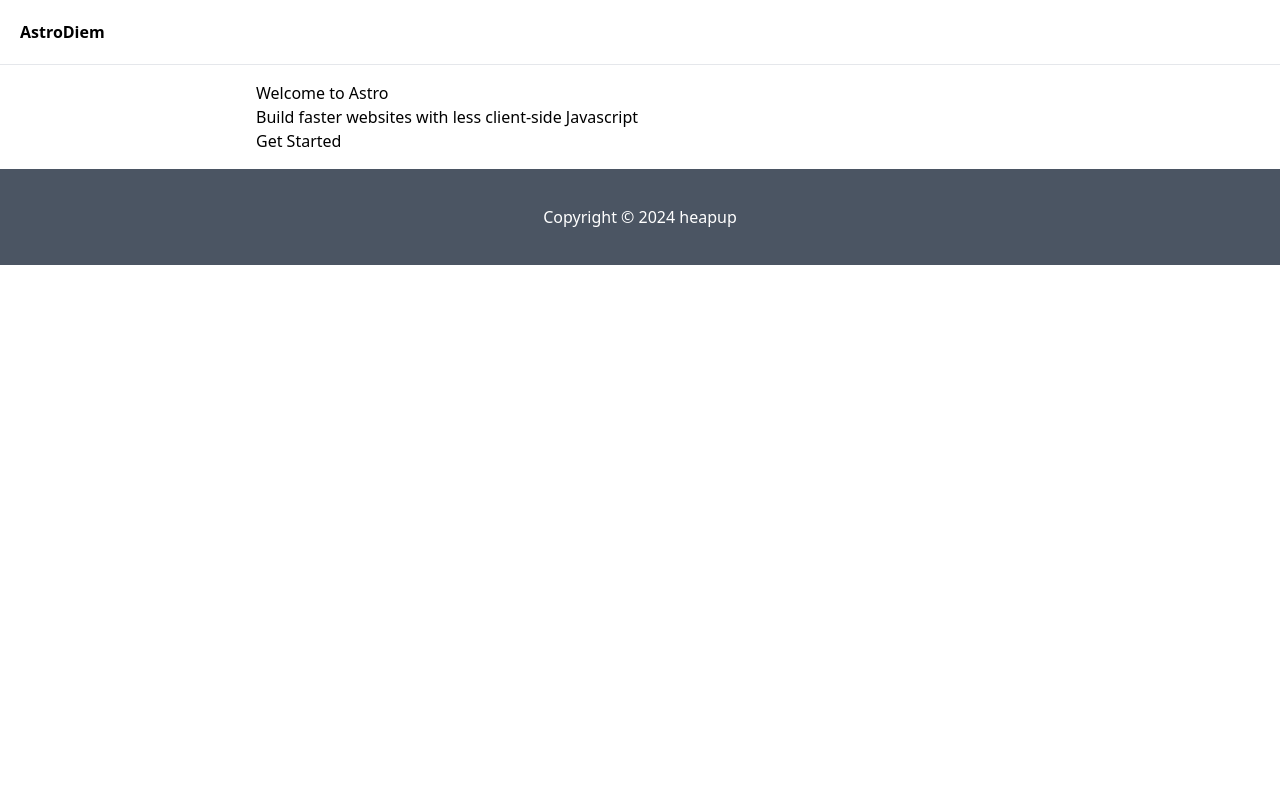
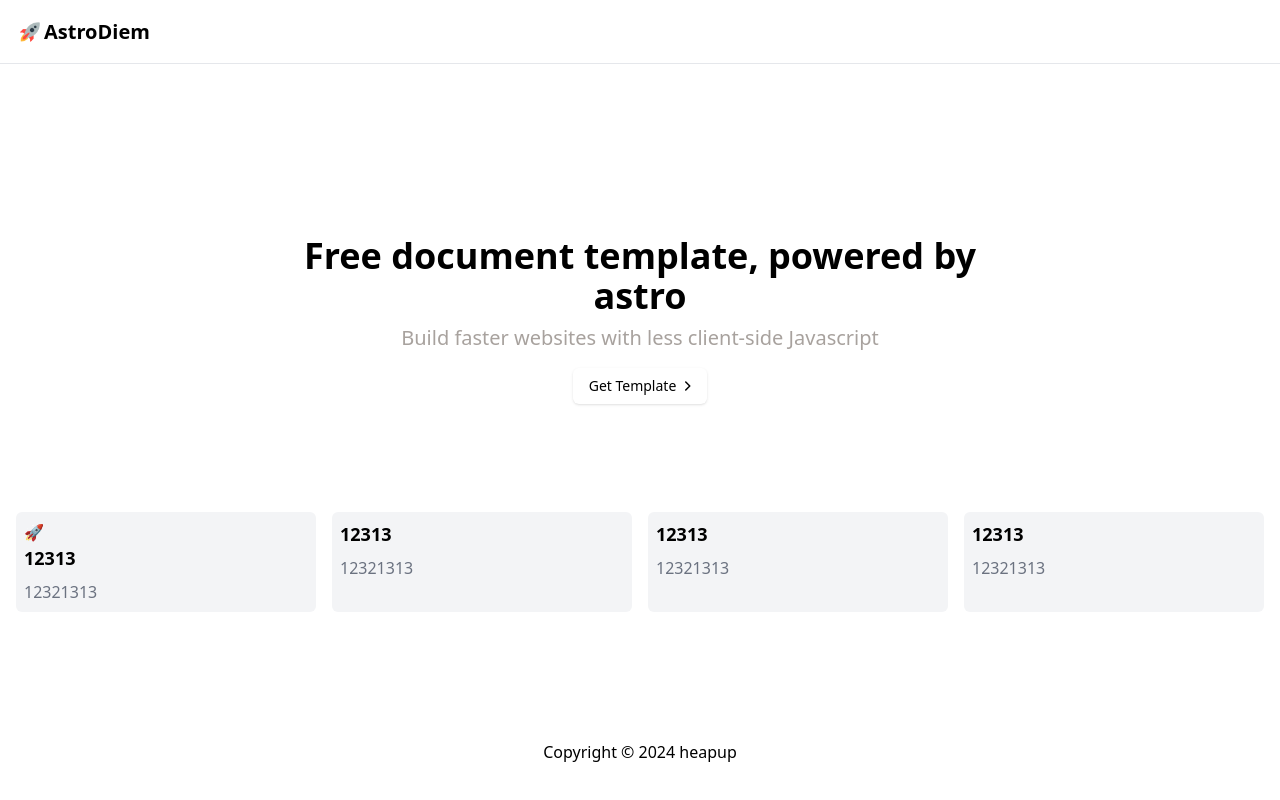
Before and after one commit to heapup-tech/docunicorn, an Astro site: page / in a window 1280 px wide. Built offline with nearby package versions, Linux system fonts and the light colour scheme; Astro itself is replaced by a stand-in of ours.

Commit message:
feat: base

```diff
--- a/astro.config.mjs
+++ b/astro.config.mjs
@@ -4,7 +4,6 @@ import { defineConfig } from 'astro/config'
 
 import sitemap from '@astrojs/sitemap'
 
-// https://astro.build/config
 export default defineConfig({
   integrations: [tailwind(), mdx(), sitemap()],
   markdown: {
--- /dev/null
+++ b/src/assets/images/arrow-right.astro
@@ -0,0 +1,24 @@
+<svg
+  width='11'
+  height='10'
+  viewBox='0 0 11 10'
+  class='group transition-all delay-0 duration-100 ease-linear hover:translate-x-1 group-hover:translate-x-1'
+>
+  <rect
+    y='4.25'
+    width='10.5'
+    height='1.5'
+    rx='0.75'
+    fill='currentColor'
+    class='origin-[90%_50%] scale-[.1] transition-transform duration-100 group-hover:transform-none'
+  ></rect>
+  <path
+    d='M5.75 1L9.75 5L5.75 9'
+    fill='none'
+    stroke='currentColor'
+    stroke-width='1.5'
+    stroke-linecap='round'
+    stroke-linejoin='round'
+    class='sc-imWYAI hXteRa'
+  ></path>
+</svg>
--- a/src/components/app-footer.astro
+++ b/src/components/app-footer.astro
@@ -2,6 +2,6 @@
 const year = new Date().getFullYear()
 ---
 
-<footer class='flex h-24 items-center justify-center bg-gray-600 text-white'>
+<footer class='flex h-24 items-center justify-center text-black'>
   <div>Copyright © {year} heapup</div>
 </footer>
--- a/src/components/app-header.astro
+++ b/src/components/app-header.astro
@@ -1,9 +1,21 @@
 ---
 import config from '@config'
+import { Image } from 'astro:assets'
+import Logo from '@assets/images/logo.png'
 ---
 
-<header class='z-99 sticky top-0 border-b'>
-  <div class='flex h-16 items-center p-5'>
-    <a href='/'><h1 class='font-semibold'>{config.site.name}</h1></a>
+<header class='z-99 sticky top-0 backdrop-blur-sm'>
+  <div class='flex h-16 items-center border-b p-5'>
+    <a
+      href='/'
+      class='flex items-center'
+    >
+      <Image
+        src={Logo}
+        alt='Logo'
+        class='mr-1 h-5 w-5'
+      />
+      <h1 class='text-xl font-semibold'>{config.site.name}</h1>
+    </a>
   </div>
 </header>
--- a/src/components/button.astro
+++ b/src/components/button.astro
@@ -1,39 +1,46 @@
 ---
-interface Props {
-  size?: 'md' | 'lg'
-  block?: boolean
-  style?: 'outline' | 'primary' | 'inverted'
+const sizes = {
+  default: 'h-9 px-4 py-2',
+  sm: 'h-8 rounded-md px-3 text-xs',
+  lg: 'h-10 rounded-md px-8',
+  icon: 'h-9 w-9'
+}
+
+const variants = {
+  default: 'bg-primary text-primary-foreground shadow hover:bg-primary/90',
+  destructive:
+    'bg-destructive text-destructive-foreground shadow-sm hover:bg-destructive/90',
+  outline:
+    'border border-input bg-background shadow-sm hover:bg-accent hover:text-accent-foreground',
+  secondary:
+    'bg-secondary text-secondary-foreground shadow-sm hover:bg-secondary/80',
+  ghost: 'hover:bg-accent hover:text-accent-foreground',
+  link: 'text-primary underline-offset-4 hover:underline'
+}
+
+export interface Props {
+  size?: keyof typeof sizes
+  variant?: keyof typeof variants
   class?: string
   [x: string]: any
 }
 
 const {
-  size = 'md',
-  style = 'primary',
-  block,
+  size = 'default',
+  variant = 'default',
   class: className,
   ...rest
-} = Astro.props
-
-const sizes = {
-  md: 'px-5 py-2.5',
-  lg: 'px-6 py-3'
-}
-
-const styles = {
-  outline: 'border-2 border-black hover:bg-black text-black hover:text-white',
-  primary: 'bg-black text-white hover:bg-slate-900  border-2 border-transparent'
-}
+}: Props = Astro.props
 ---
 
 <button
-  {...rest}
   class:list={[
-    'rounded text-center ring-gray-200 ring-offset-2 transition focus-visible:ring-2',
-    block && 'w-full',
+    'focus-visible:ring-ring inline-flex items-center justify-center whitespace-nowrap rounded-md text-sm font-medium transition-colors focus-visible:outline-none focus-visible:ring-1 disabled:pointer-events-none disabled:opacity-50',
     sizes[size],
+    variants[variant],
     className
   ]}
+  {...rest}
 >
   <slot />
 </button>
--- a/src/components/hero.astro
+++ b/src/components/hero.astro
@@ -1,5 +1,28 @@
-<div class='m-auto max-w-3xl py-4'>
-  <h1>Welcome to Astro</h1>
-  <p>Build faster websites with less client-side Javascript</p>
-  <button>Get Started</button>
+---
+import { Image } from 'astro:assets'
+import DepthImage from '@images/dddepth-319.jpg'
+import Logo from '@images/logo.png'
+import LinkButton from '@components/link-button.astro'
+---
+
+<div
+  class='relative m-auto mt-16 flex h-96 max-w-3xl items-center justify-center py-4 text-center'
+>
+  <div class='relative z-10'>
+    <h1 class='text-4xl font-semibold text-black'>
+      Free document template, powered by astro
+    </h1>
+    <p class='mt-2 text-xl text-stone-400'>
+      Build faster websites with less client-side Javascript
+    </p>
+
+    <div class='mt-4'>
+      <LinkButton
+        variant='default'
+        href='https://github.com/heapup-tech/heapup-docs-template'
+      >
+        Get Template
+      </LinkButton>
+    </div>
+  </div>
 </div>
--- a/src/components/link-button.astro
+++ b/src/components/link-button.astro
@@ -0,0 +1,34 @@
+---
+import Button from '@components/button.astro'
+import ArrwoRight from '@assets/images/arrow-right.astro'
+interface Props {
+  href: string
+  variant?:
+    | 'default'
+    | 'destructive'
+    | 'outline'
+    | 'secondary'
+    | 'ghost'
+    | 'link'
+  size?: 'default' | 'sm' | 'lg' | 'icon'
+  class?: string
+  [x: string]: any
+}
+
+const { href, ...rest } = Astro.props
+---
+
+<Button
+  {...rest}
+  class:list={['group']}
+  size='default'
+>
+  <a
+    href={href}
+    target='_blank'
+    class='flex items-center gap-x-1'
+  >
+    <slot />
+    <ArrwoRight />
+  </a>
+</Button>
--- a/src/layouts/Layout.astro
+++ b/src/layouts/base-layout.astro
@@ -1,8 +1,10 @@
 ---
 import AppHeader from '@components/app-header.astro'
 import AppFooter from '@components/app-footer.astro'
+import config from '@config'
+
 interface Props {
-  title: string
+  title?: string
 }
 
 const { title } = Astro.props
@@ -29,13 +31,18 @@ const { title } = Astro.props
       name='generator'
       content={Astro.generator}
     />
-    <title>{title}</title>
+    <title>{title || config.site.name}</title>
   </head>
   <body>
-    <AppHeader />
-    <main>
-      <slot />
-    </main>
-    <AppFooter />
+    <div
+      class='flex min-h-screen flex-col'
+      id='layout'
+    >
+      <AppHeader />
+      <main class='shrink-0 grow'>
+        <slot />
+      </main>
+      <AppFooter />
+    </div>
   </body>
 </html>
--- a/src/pages/blog.astro
+++ b/src/pages/blog.astro
@@ -1,5 +1,5 @@
 ---
-import Layout from '@layouts/Layout.astro'
+import Layout from '@layouts/base-layout.astro'
 import Hero from '@components/hero.astro'
 import { getCollection } from 'astro:content'
 
@@ -9,12 +9,12 @@ const publishedBlogEntries = await getCollection('blog', ({ data }) => {
 ---
 
 <Layout title='AstroDiem | Beautiful Static Site Template'>
-  <Hero />
+  <div class='m-auto max-w-2xl'>
     {
       publishedBlogEntries.map((blogPostEntry, index) => (
         <li>
           <a href={`/blog/${blogPostEntry.slug}`}>
-          <div class='grid items-center gap-5 md:grid-cols-2 md:gap-10'>
+            <div class='items-center'>
               <div>
                 <span class='text-sm font-medium uppercase tracking-wider text-blue-400'>
                   {blogPostEntry.data.category}
@@ -40,4 +40,5 @@ const publishedBlogEntries = await getCollection('blog', ({ data }) => {
         </li>
       ))
     }
+  </div>
 </Layout>
--- a/src/pages/blog/[slug].astro
+++ b/src/pages/blog/[slug].astro
@@ -1,6 +1,6 @@
 ---
 import { getCollection } from 'astro:content'
-import Layout from '@layouts/Layout.astro'
+import Layout from '@layouts/base-layout.astro'
 
 // Generate a new path for every collection entry
 export async function getStaticPaths() {
--- a/src/pages/index.astro
+++ b/src/pages/index.astro
@@ -1,13 +1,41 @@
 ---
-import Layout from '@layouts/Layout.astro'
+import BaseLayout from '@layouts/base-layout.astro'
 import Hero from '@components/hero.astro'
-import { getCollection } from 'astro:content'
 
-const publishedBlogEntries = await getCollection('blog', ({ data }) => {
-  return !data.draft && data.publishDate < new Date()
-})
+const features = [
+  {
+    icon: '🚀',
+    title: '12313',
+    description: '12321313'
+  },
+  {
+    title: '12313',
+    description: '12321313'
+  },
+  {
+    title: '12313',
+    description: '12321313'
+  },
+  {
+    title: '12313',
+    description: '12321313'
+  }
+]
 ---
 
-<Layout title='AstroDiem | Beautiful Static Site Template'>
+<BaseLayout>
   <Hero />
-</Layout>
+  <div
+    class='container m-auto grid grid-cols-1 gap-4 px-4 md:grid-cols-2 lg:grid-cols-4'
+  >
+    {
+      features.map((feature) => (
+        <div class='rounded-md bg-gray-100 p-2'>
+          <div>{feature.icon}</div>
+          <h2 class='text-lg font-semibold'>{feature.title}</h2>
+          <p class='mt-2 text-gray-500'>{feature.description}</p>
+        </div>
+      ))
+    }
+  </div>
+</BaseLayout>
--- a/tsconfig.json
+++ b/tsconfig.json
@@ -6,7 +6,8 @@
       "@config": ["site.config.ts"],
       "@components/*": ["components/*"],
       "@layouts/*": ["layouts/*"],
-      "@pages/*": ["pages/*"]
+      "@pages/*": ["pages/*"],
+      "@assets/*": ["assets/*"]
     }
   }
 }
```
Also changed, not shown: .prettierrc.mjs, public/favicon.svg, src/assets/images/logo.png (added). Lines whose indentation alone changed are shown as unchanged.
